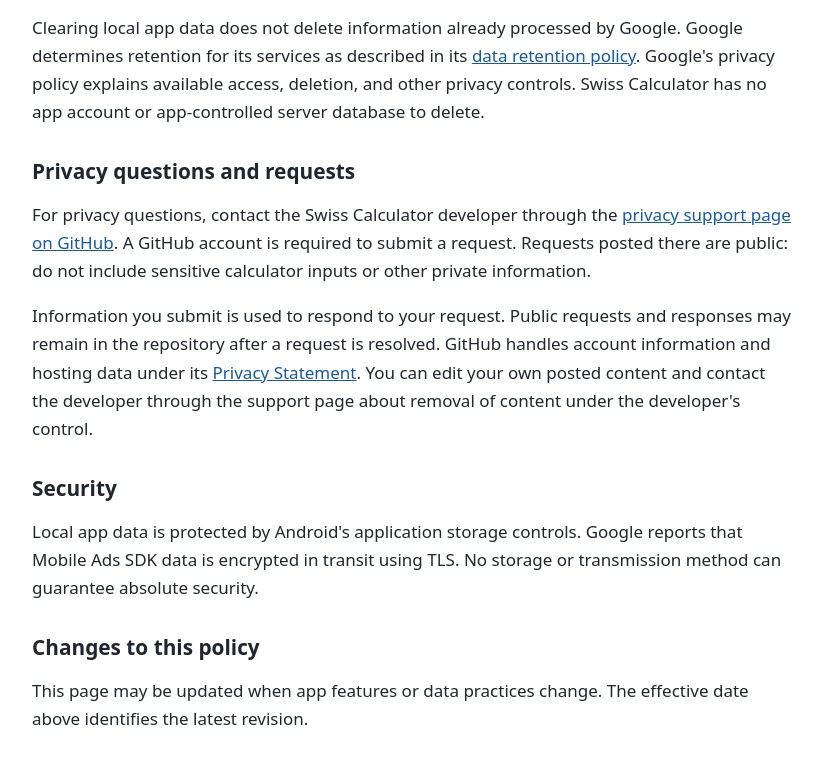
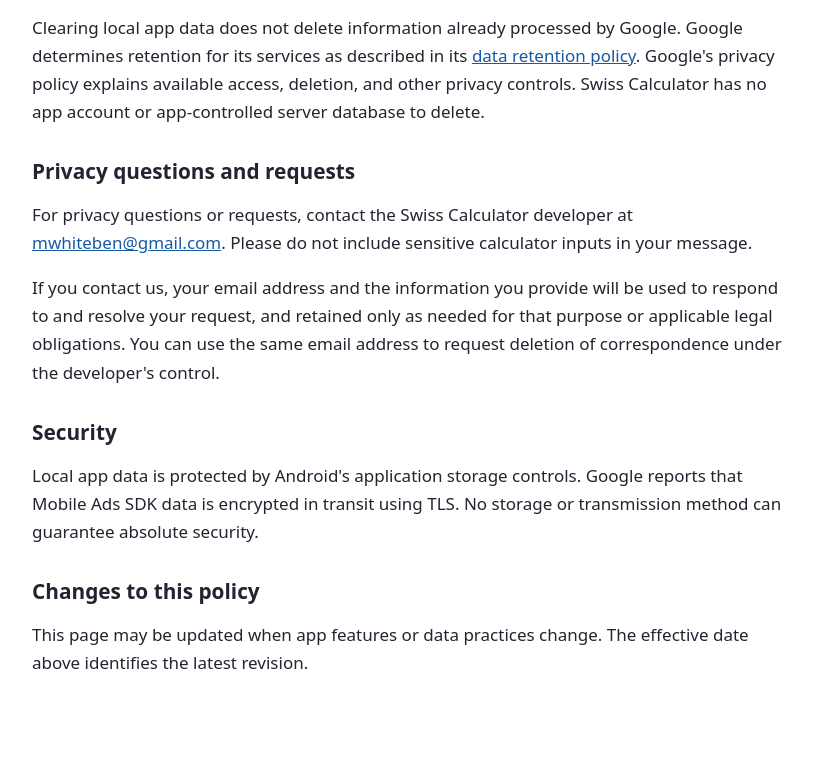
Before and after one commit to BigEasy123/Swiss_calculator_privacy_policy, a plain HTML site: page index.html in a window 1280 px wide. Shown: the part 1486-2249 px from the top of the page, without its empty margins (228-1050 px from the left). After the commit the page ends 2211 px from the top, so only its background shows below. Drawn offline with Linux system fonts and the light colour scheme.

Commit message:
Set privacy contact email for Swiss Calculator

```diff
--- a/index.html
+++ b/index.html
@@ -34,8 +34,8 @@
   <p>Clearing local app data does not delete information already processed by Google. Google determines retention for its services as described in its <a href="https://policies.google.com/technologies/retention">data retention policy</a>. Google's privacy policy explains available access, deletion, and other privacy controls. Swiss Calculator has no app account or app-controlled server database to delete.</p>
 
   <h2>Privacy questions and requests</h2>
-  <p>For privacy questions, contact the Swiss Calculator developer through the <a href="https://github.com/BigEasy123/Swiss_calculator_privacy_policy/issues">privacy support page on GitHub</a>. A GitHub account is required to submit a request. Requests posted there are public: do not include sensitive calculator inputs or other private information.</p>
-  <p>Information you submit is used to respond to your request. Public requests and responses may remain in the repository after a request is resolved. GitHub handles account information and hosting data under its <a href="https://docs.github.com/en/site-policy/privacy-policies/github-general-privacy-statement">Privacy Statement</a>. You can edit your own posted content and contact the developer through the support page about removal of content under the developer's control.</p>
+  <p>For privacy questions or requests, contact the Swiss Calculator developer at <a href="mailto:mwhiteben@gmail.com">mwhiteben@gmail.com</a>. Please do not include sensitive calculator inputs in your message.</p>
+  <p>If you contact us, your email address and the information you provide will be used to respond to and resolve your request, and retained only as needed for that purpose or applicable legal obligations. You can use the same email address to request deletion of correspondence under the developer's control.</p>
 
   <h2>Security</h2>
   <p>Local app data is protected by Android's application storage controls. Google reports that Mobile Ads SDK data is encrypted in transit using TLS. No storage or transmission method can guarantee absolute security.</p>
```
